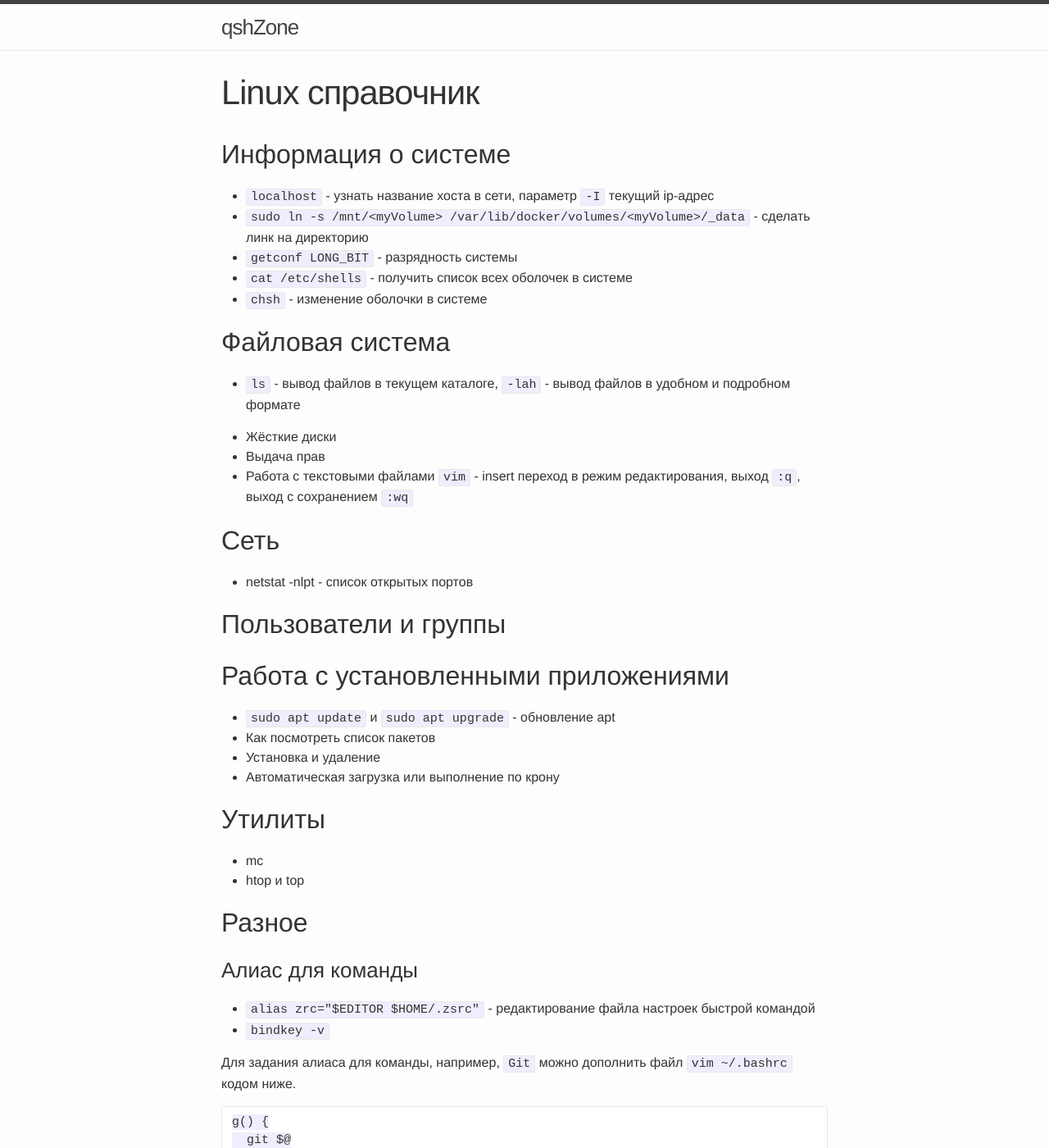
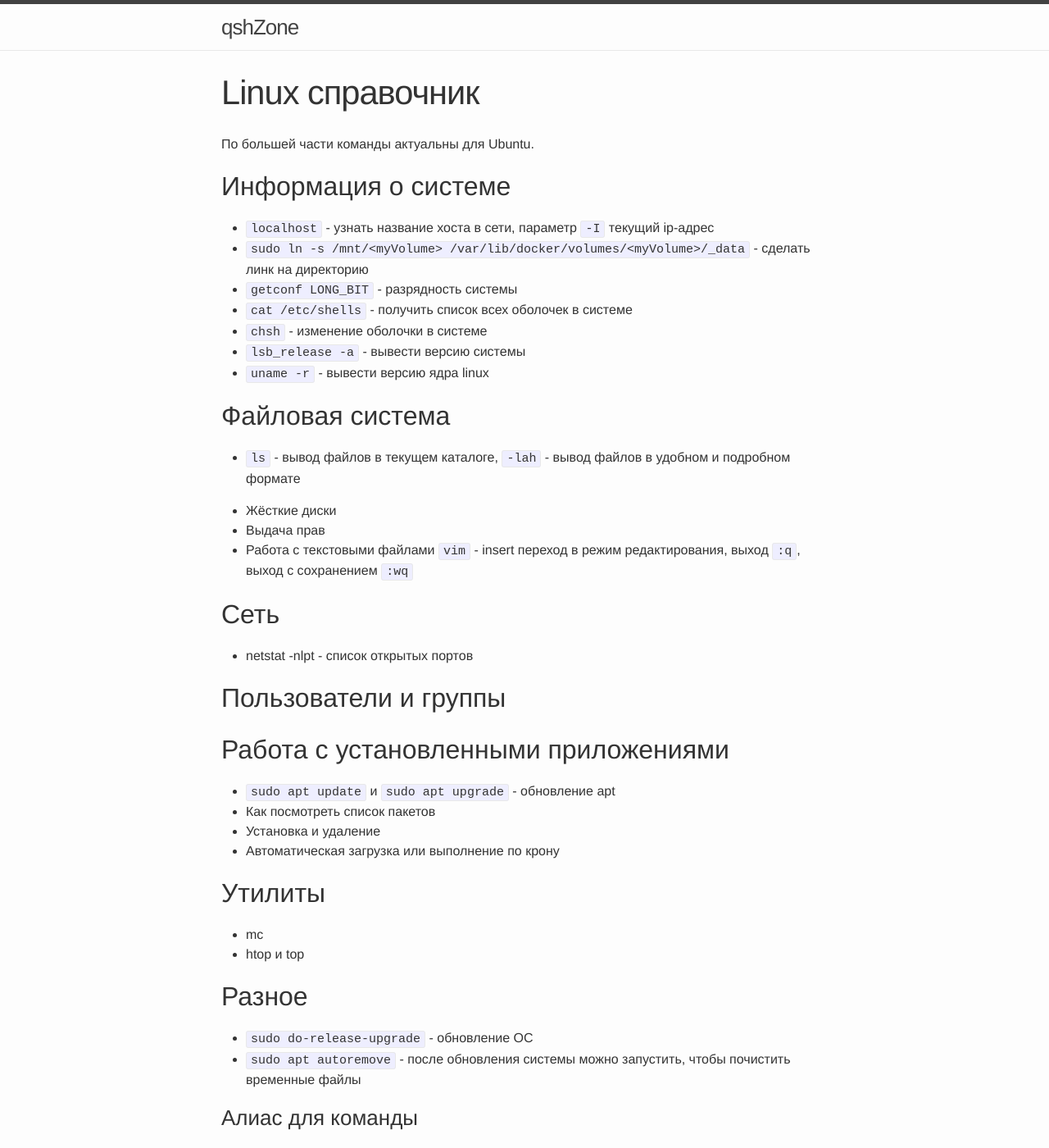
Before and after one commit to qshZone/qshzone.github.io, a Jekyll site: the page built from shorts/linux.md, in a window 1280 px wide and 1400 px high. Shown: the whole window at 82% size. Built offline with Jekyll 4.4.1, drawn with Linux system fonts in a browser that asks for light colours.

Commit message:
Дополнил линукс

```diff
--- a/shorts/linux.md
+++ b/shorts/linux.md
@@ -2,6 +2,8 @@
 layout: page
 title: Linux справочник
 ---
+
+По большей части команды актуальны для Ubuntu.
 
 ## Информация о системе
 
@@ -10,6 +12,8 @@ title: Linux справочник
 - `getconf LONG_BIT` - разрядность системы
 - `cat /etc/shells` - получить список всех оболочек в системе
 - `chsh` - изменение оболочки в системе
+- `lsb_release -a` - вывести версию системы
+- `uname -r` - вывести версию ядра linux
 
 
 ## Файловая система
@@ -42,6 +46,9 @@ title: Linux справочник
 
 ## Разное
 
+- `sudo do-release-upgrade` - обновление ОС
+- `sudo apt autoremove` - после обновления системы можно запустить, чтобы почистить временные файлы
+
 ### Алиас для команды
 
 
```
